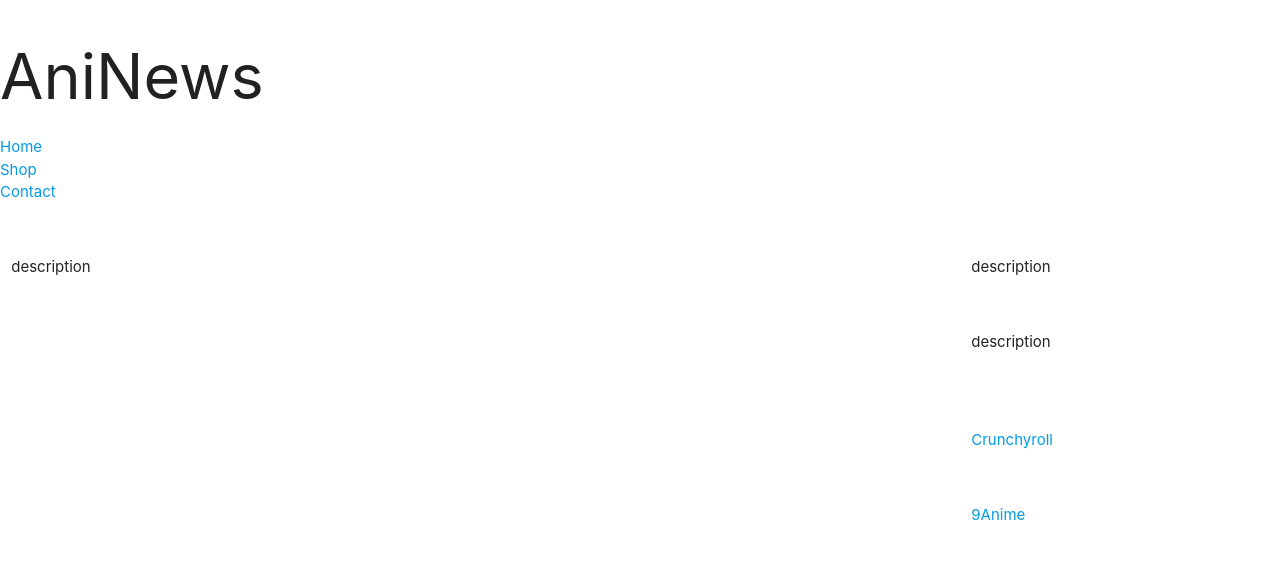
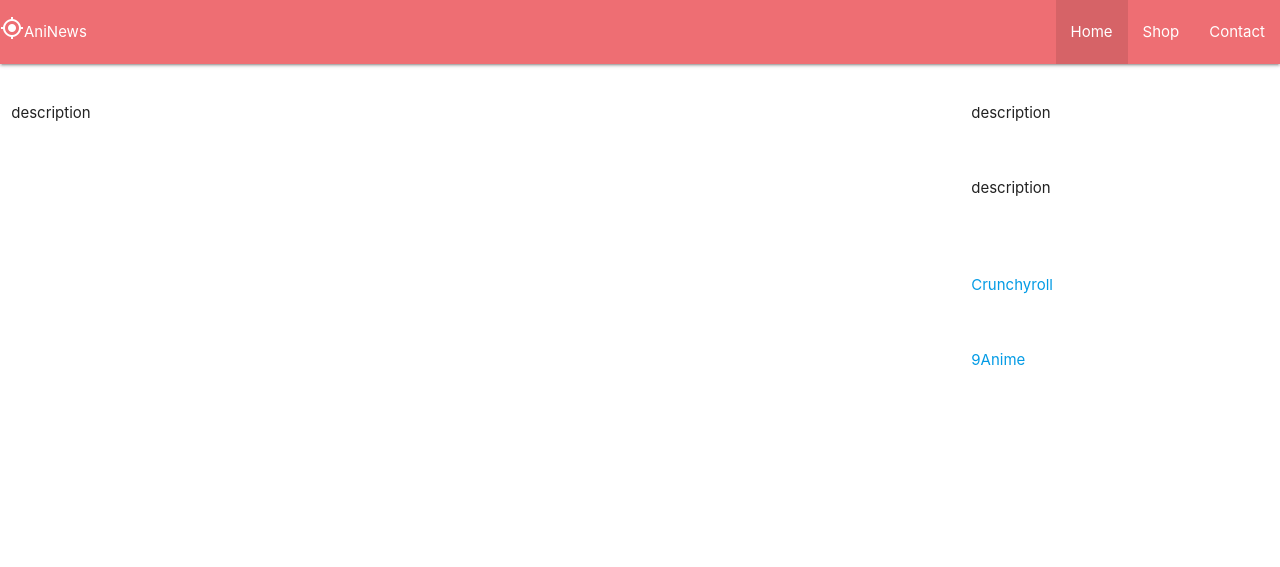
Before and after one commit to baorii/kainos-codecamp-2022, a plain HTML site: page index.html in a window 1280 px wide. Drawn offline with nearby package versions, Linux system fonts and the light colour scheme.

Commit message:
Created Basic Navbar with Materialize

```diff
--- a/index.html
+++ b/index.html
@@ -7,6 +7,11 @@
 
      <!-- Compiled and minified CSS -->
      <link rel="stylesheet" href="https://cdnjs.cloudflare.com/ajax/libs/materialize/1.0.0/css/materialize.min.css">
+     <!--Google icons-->
+     <link href="https://fonts.googleapis.com/icon?family=Material+Icons" rel="stylesheet">
+
+     <link rel="stylesheet" href ="styles.css">
+
      <!-- Compiled and minified JavaScript -->
     <script src="https://cdnjs.cloudflare.com/ajax/libs/materialize/1.0.0/js/materialize.min.js"></script>
 
@@ -14,12 +19,17 @@
 </head>
 <body>
     <!--Navbar-->
-    <h1>AniNews</h1>
-    <ul>
-        <li><a href="">Home</a></li>
+    <nav>
+    <ul class="left">
+        <li><i class="medium material-icons">gps_fixed</i></li>
+        <li">AniNews</li>
+    </ul>
+    <ul class="right">
+        <li class="active"><a href="">Home</a></li>
         <li><a href="">Shop</a></li>
         <li><a href="">Contact</a></li>
     </ul>
+    </nav>
 
     <!--Page Layout-->
     <div class="parallax">
--- a/style.css
+++ b/style.css
@@ -0,0 +1,7 @@
+nav ul li {
+    display: inline;
+    float:none;
+}
+nav ul li a {
+    display: inline-block;
+}
```
